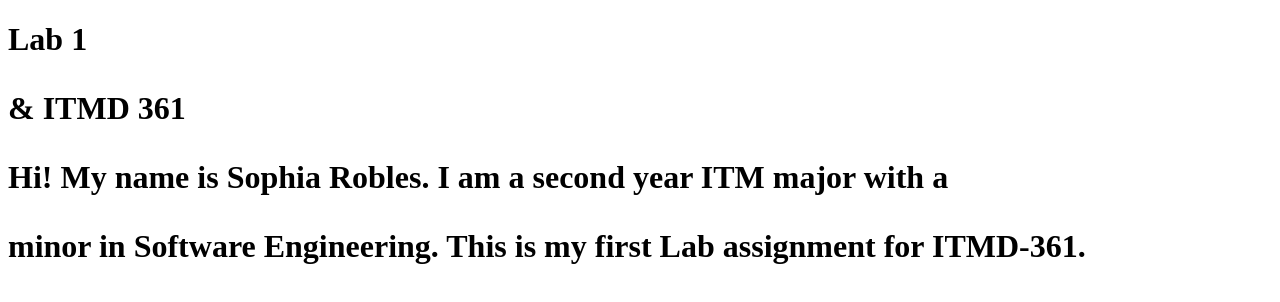
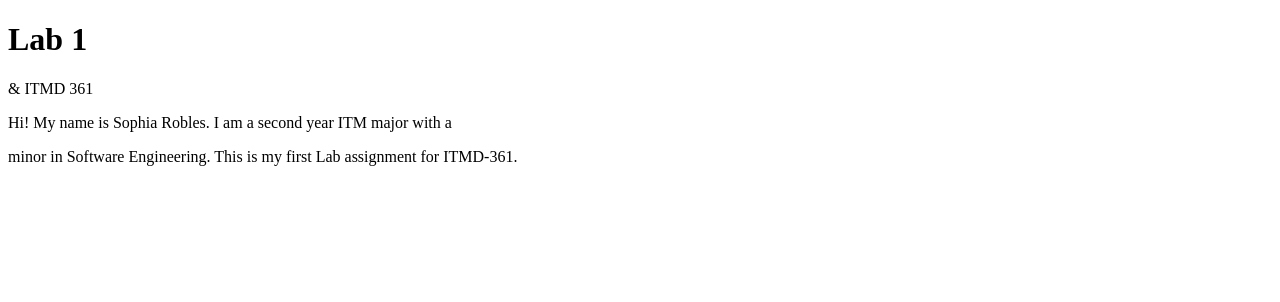
Before and after one commit to sophiamrobles/lab1, a plain HTML site: page index.html in a window 1280 px wide. Drawn offline with Linux system fonts and the light colour scheme.

Commit message:
Update index.html

```diff
--- a/index.html
+++ b/index.html
@@ -5,9 +5,9 @@
   <title>ITMD-361 Internet Technologies and Web Design</title>
 </head>
 <body>
-  <h1> Lab 1 <h1>
+  <h1> Lab 1 </h1>
   <p>&amp; ITMD 361 </p>
-  <p>  Hi!  My name is Sophia Robles.  I am a second year ITM major with a
+  <p>  Hi!  My name is Sophia Robles.  I am a second year ITM major with a </p>
   <p> minor in Software Engineering.  This is my first Lab assignment for ITMD-361.</p>
 </body>
 </html>
```
